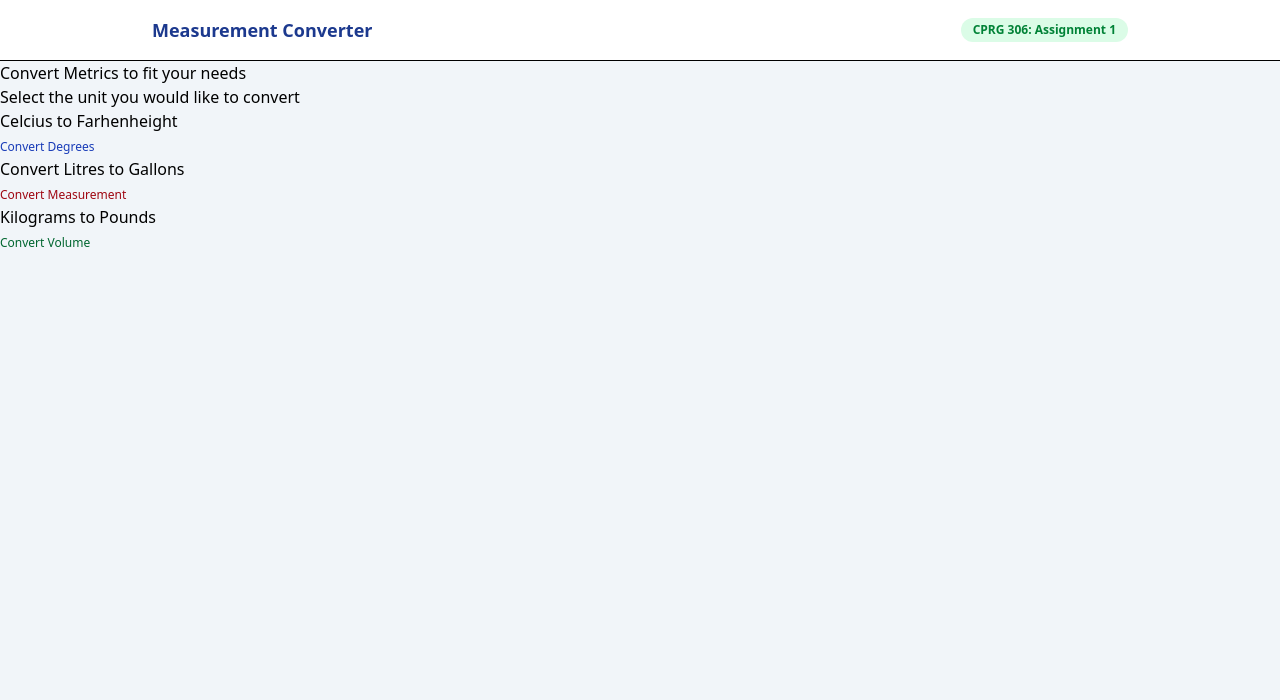
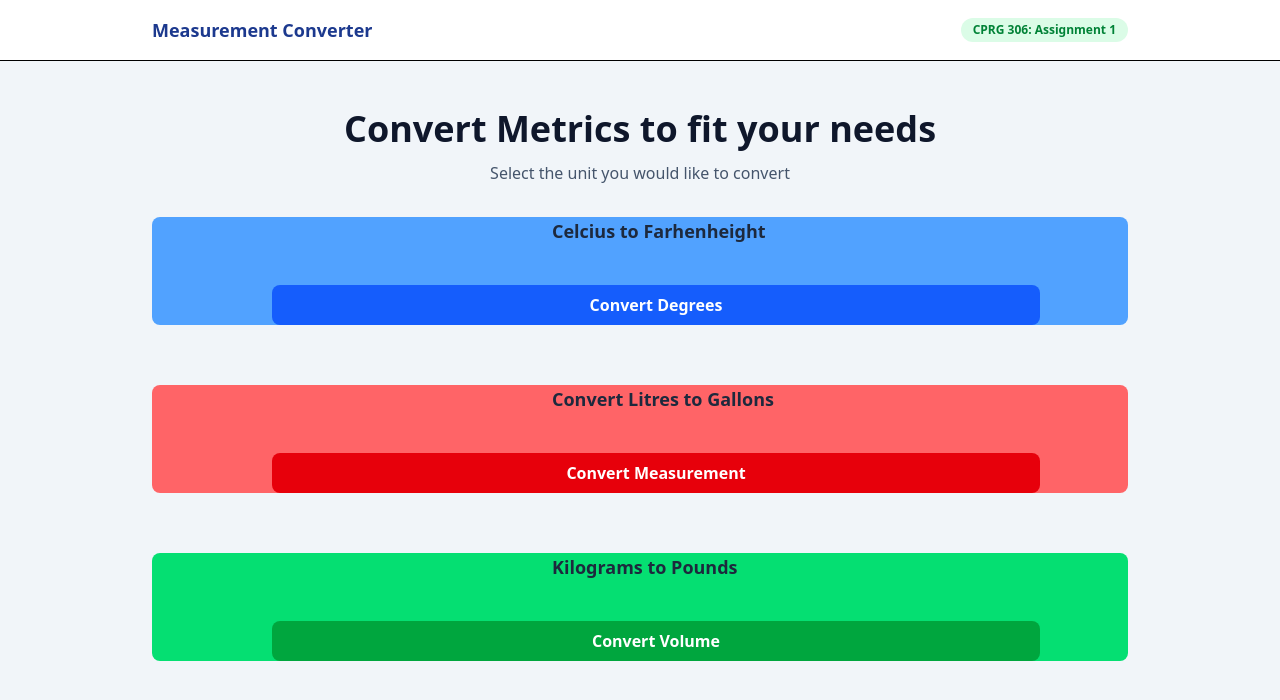
Before and after one commit to BenjaminGataric/Assignment-1, a website: page pages/index.html in a window 1280 px wide. Drawn offline with nearby package versions, Linux system fonts and the light colour scheme.

Commit message:
finsihed css for index

```diff
--- a/pages/index.html
+++ b/pages/index.html
@@ -19,33 +19,49 @@
           >
         </div>
       </header>
-      <section>
-        <h2>Convert Metrics to fit your needs</h2>
-        <p>Select the unit you would like to convert</p>
+      <section class="max-w-5xl mx-auto px-6 pt-12 pb-8 text-center">
+        <h2 class="text02xl sm:text-4xl font-bold text-slate-900">
+          Convert Metrics to fit your needs
+        </h2>
+        <p class="text-base text-slate-600 mt-3 max-w-xl mx-auto">
+          Select the unit you would like to convert
+        </p>
       </section>
-      <main>
-        <div>
-          <h3>Celcius to Farhenheight</h3>
+      <main class="max-w-5xl mx-auto px-6 pb-16">
+        <div
+          class="grid grid-cols-1 md:grid=cols-3 gap-6 bg-blue-400 rounded-lg"
+        >
+          <h3 class="text-lg font-bold text-slate-800 pl-100">
+            Celcius to Farhenheight
+          </h3>
           <button
-            class="text-xs text-blue-800 text-decoration:none"
+            class="w-3xl mt-4 rounded-lg bg-blue-600 px-4 py-2 ml-30 font-semibold text-white hover:bg-blue-700 transition cursor-pointer"
             onclick="location.href = '/pages/degrees.html'"
           >
             Convert Degrees
           </button>
         </div>
-        <div>
-          <h3>Convert Litres to Gallons</h3>
+        <div
+          class="grid grid-cols-1 md:grid=cols-3 mt-15 gap-6 bg-red-400 rounded-lg"
+        >
+          <h3 class="text-lg font-bold text-slate-800 pl-100">
+            Convert Litres to Gallons
+          </h3>
           <button
-            class="text-xs text-red-800 text-decoration:none"
+            class="w-3xl mt-4 rounded-lg bg-red-600 px-4 py-2 ml-30 font-semibold text-white hover:bg-red-700 transition cursor-pointer"
             onclick="location.href = '/pages/Liters.html'"
           >
             Convert Measurement
           </button>
         </div>
-        <div>
-          <h3>Kilograms to Pounds</h3>
+        <div
+          class="grid grid-cols-1 md:grid=cols-3 mt-15 gap-6 bg-green-400 rounded-lg"
+        >
+          <h3 class="text-lg font-bold text-slate-800 pl-100">
+            Kilograms to Pounds
+          </h3>
           <button
-            class="text-xs text-green-800 text-decoration:none"
+            class="w-3xl mt-4 rounded-lg bg-green-600 px-4 py-2 ml-30 font-semibold text-white hover:bg-green-700 transition cursor-pointer"
             onclick="location.href = '/pages/volume.html'"
           >
             Convert Volume
```
